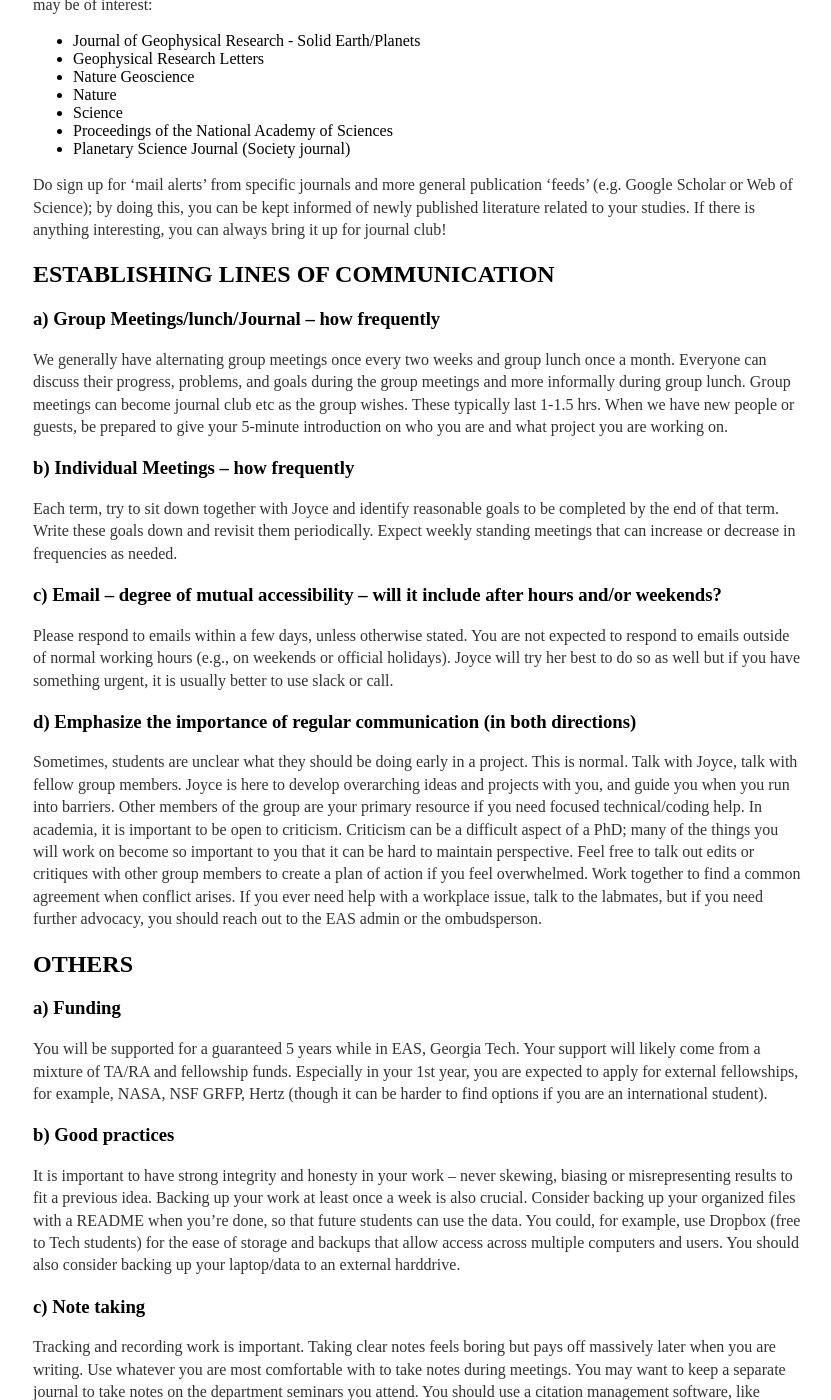
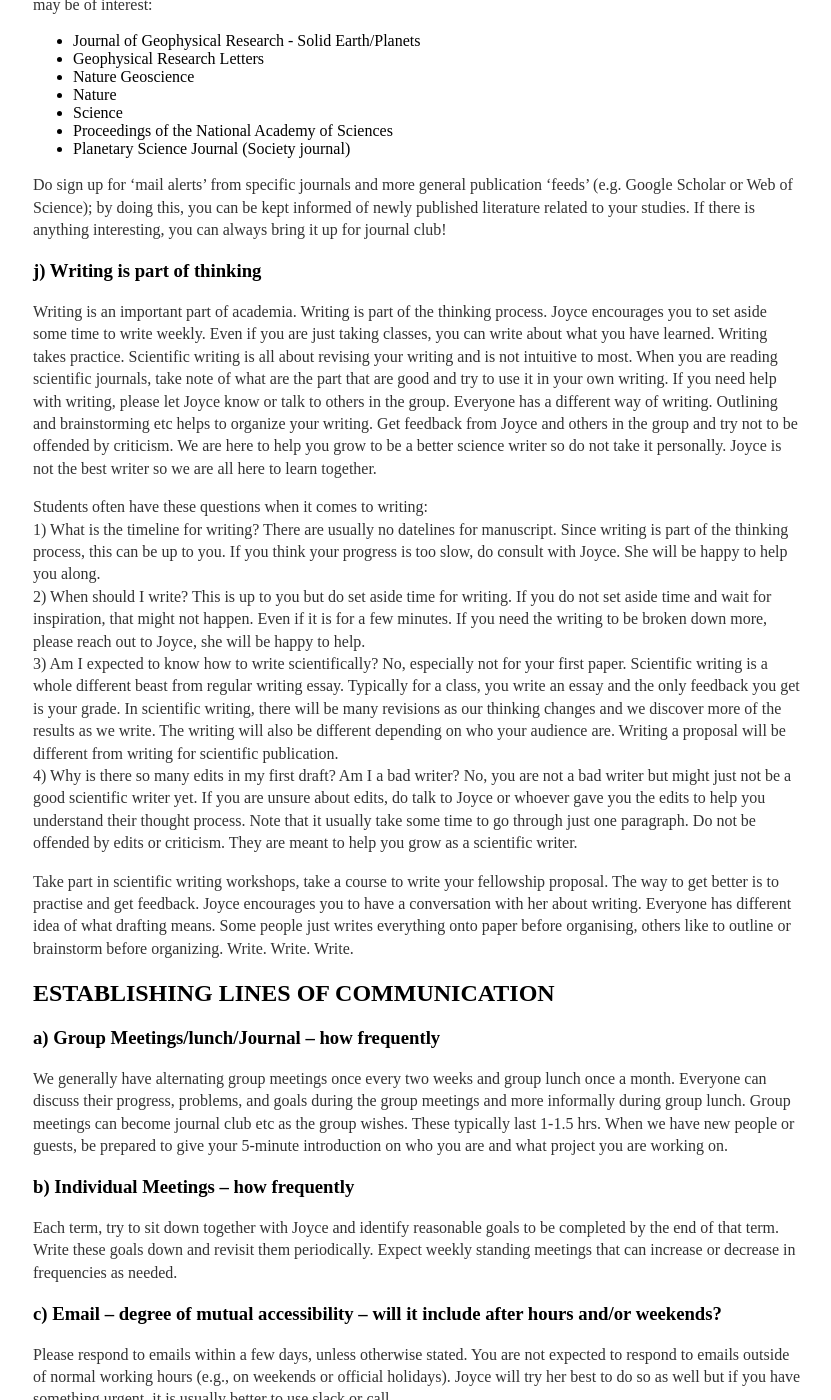
Before and after one commit to joycesim/joycesim.github.io, a Jekyll site: the page built from GroupVision/index.md, in a window 1280 px wide and 1400 px high, scrolled down 3569 px. Shown: the whole window, without its empty margins (223-1054 px from the left). Built offline with Jekyll 4.4.1, drawn with Linux system fonts in a browser that asks for light colours.

Commit message:
Update index.md

```diff
--- a/GroupVision/index.md
+++ b/GroupVision/index.md
@@ -124,6 +124,17 @@ Be familiar with recently published material relevant to your research project.
 
 Do sign up for ‘mail alerts’ from specific journals and more general publication ‘feeds’ (e.g. Google Scholar or Web of Science); by doing this, you can be kept informed of newly published literature related to your studies. If there is anything interesting, you can always bring it up for journal club!
 
+### j) Writing is part of thinking
+Writing is an important part of academia. Writing is part of the thinking process. Joyce encourages you to set aside some time to write weekly. Even if you are just taking classes, you can write about what you have learned. Writing takes practice. Scientific writing is all about revising your writing and is not intuitive to most. When you are reading scientific journals, take note of what are the part that are good and try to use it in your own writing. If you need help with writing, please let Joyce know or talk to others in the group. Everyone has a different way of writing. Outlining and brainstorming etc helps to organize your writing. Get feedback from Joyce and others in the group and try not to be offended by criticism. We are here to help you grow to be a better science writer so do not take it personally. Joyce is not the best writer so we are all here to learn together.
+
+Students often have these questions when it comes to writing:
+1) What is the timeline for writing? There are usually no datelines for manuscript. Since writing is part of the thinking process, this can be up to you. If you think your progress is too slow, do consult with Joyce. She will be happy to help you along.
+2) When should I write? This is up to you but do set aside time for writing. If you do not set aside time and wait for inspiration, that might not happen. Even if it is for a few minutes. If you need the writing to be broken down more, please reach out to Joyce, she will be happy to help.
+3) Am I expected to know how to write scientifically? No, especially not for your first paper. Scientific writing is a whole different beast from regular writing essay. Typically for a class, you write an essay and the only feedback you get is your grade. In scientific writing, there will be many revisions as our thinking changes and we discover more of the results as we write. The writing will also be different depending on who your audience are. Writing a proposal will be different from writing for scientific publication.
+4) Why is there so many edits in my first draft? Am I a bad writer? No, you are not a bad writer but might just not be a good scientific writer yet. If you are unsure about edits, do talk to Joyce or whoever gave you the edits to help you understand their thought process. Note that it usually take some time to go through just one paragraph. Do not be offended by edits or criticism. They are meant to help you grow as a scientific writer.
+
+Take part in scientific writing workshops, take a course to write your fellowship proposal. The way to get better is to practise and get feedback. Joyce encourages you to have a conversation with her about writing. Everyone has different idea of what drafting means. Some people just writes everything onto paper before organising, others like to outline or brainstorm before organizing. Write. Write. Write.
+
 ## ESTABLISHING LINES OF COMMUNICATION
 
 ### a)     Group Meetings/lunch/Journal – how frequently
```
